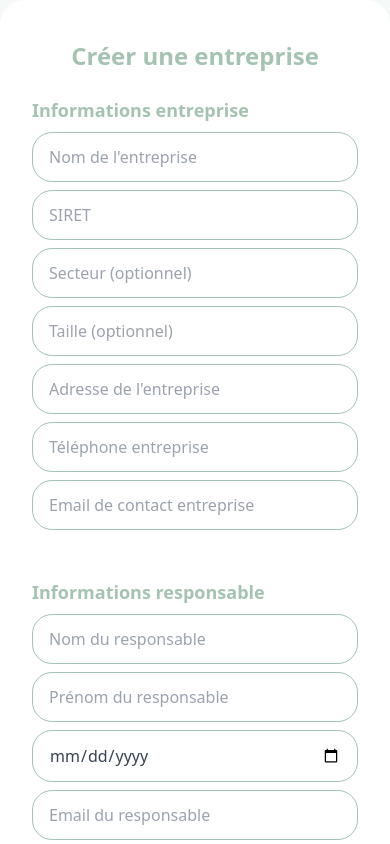
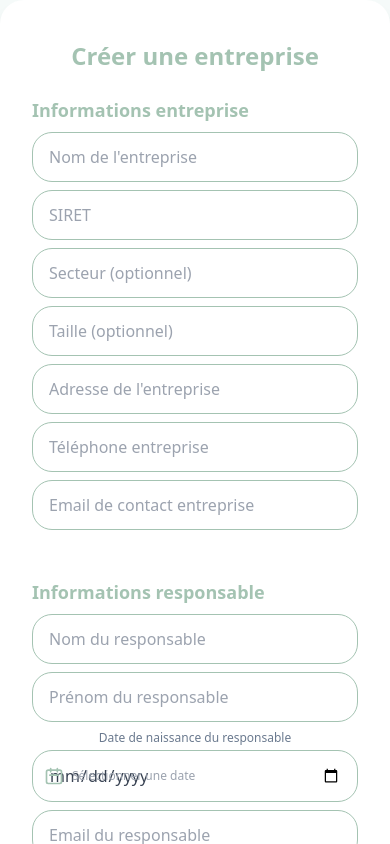
Before and after one commit to Nairolf13/AbsentoFront, a React (Vite) app: page /register in a window 390 px wide. Shown: the top 844 px of the page. Built offline with nearby package versions, Linux system fonts and the light colour scheme; no server answers.

Commit message:
update style on form

```diff
--- a/src/components/Auth/RegisterForm.jsx
+++ b/src/components/Auth/RegisterForm.jsx
@@ -2,6 +2,12 @@ import React, { useState } from "react";
 import { useNavigate } from "react-router-dom";
 import { registerEntreprise } from "../../api/absento";
 import { FaEye, FaEyeSlash } from "react-icons/fa";
+
+// Hook utilitaire pour détecter le mobile
+function useIsMobile() {
+  if (typeof window === 'undefined') return false;
+  return window.matchMedia('(max-width: 640px)').matches;
+}
 
 export default function RegisterForm() {
   const [nomEntreprise, setNomEntreprise] = useState("");
@@ -22,6 +28,7 @@ export default function RegisterForm() {
   const [showPassword, setShowPassword] = useState(false);
   const [showConfirmPassword, setShowConfirmPassword] = useState(false);
   const navigate = useNavigate();
+  const isMobile = useIsMobile();
 
   const handleSubmit = async (e) => {
     e.preventDefault();
@@ -74,7 +81,38 @@ export default function RegisterForm() {
             <h3 className="text-lg font-semibold text-primary mb-2">Informations responsable</h3>
             <input type="text" placeholder="Nom du responsable" className="block w-full rounded-xl border border-primary px-4 py-3 mb-2 focus:outline-none focus:ring-2 focus:ring-primary/50 text-gray-700" value={responsableNom} onChange={e => setResponsableNom(e.target.value)} required />
             <input type="text" placeholder="Prénom du responsable" className="block w-full rounded-xl border border-primary px-4 py-3 mb-2 focus:outline-none focus:ring-2 focus:ring-primary/50 text-gray-700" value={responsablePrenom} onChange={e => setResponsablePrenom(e.target.value)} required />
-            <input type="date" placeholder="Date de naissance du responsable" className="block w-full rounded-xl border border-primary px-4 py-3 mb-2 focus:outline-none focus:ring-2 focus:ring-primary/50 text-gray-700" value={dateNaissance} onChange={e => setDateNaissance(e.target.value)} />
+            <label htmlFor="dateNaissance" className="block mb-1 text-secondary text-xs sm:text-sm text-center w-full">
+              Date de naissance du responsable
+            </label>
+            {isMobile ? (
+              <div className="relative w-full mb-2">
+                <input
+                  id="dateNaissance"
+                  type="date"
+                  className="block w-full rounded-xl border border-primary px-4 py-3 focus:outline-none focus:ring-2 focus:ring-primary/50 text-gray-700 bg-white appearance-none"
+                  value={dateNaissance}
+                  onChange={e => setDateNaissance(e.target.value)}
+                  required
+                />
+                <span className="absolute left-3 top-1/2 -translate-y-1/2 text-primary pointer-events-none">
+                  <svg xmlns="http://www.w3.org/2000/svg" className="h-5 w-5" fill="none" viewBox="0 0 24 24" stroke="currentColor"><path strokeLinecap="round" strokeLinejoin="round" strokeWidth="2" d="M8 7V3m8 4V3m-9 8h10M5 21h14a2 2 0 002-2V7a2 2 0 00-2-2H5a2 2 0 00-2 2v12a2 2 0 002 2z" /></svg>
+                </span>
+                {!dateNaissance && (
+                  <span className="absolute left-10 top-1/2 -translate-y-1/2 text-gray-400 text-xs pointer-events-none select-none">
+                    Sélectionner une date
+                  </span>
+                )}
+              </div>
+            ) : (
+              <input
+                id="dateNaissance"
+                type="date"
+                className="block w-full rounded-xl border border-primary px-4 py-3 mb-2 focus:outline-none focus:ring-2 focus:ring-primary/50 text-gray-700"
+                value={dateNaissance}
+                onChange={e => setDateNaissance(e.target.value)}
+                required
+              />
+            )}
             <input type="email" placeholder="Email du responsable" className="block w-full rounded-xl border border-primary px-4 py-3 mb-2 focus:outline-none focus:ring-2 focus:ring-primary/50 text-gray-700" value={emailResponsable} onChange={e => setEmailResponsable(e.target.value)} required />
             <div className="relative w-full mb-2">
               <input
```
